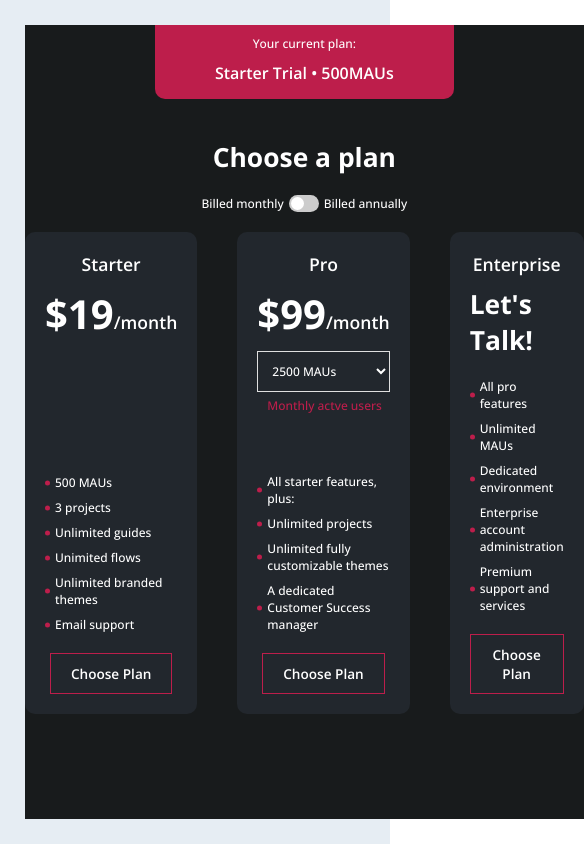
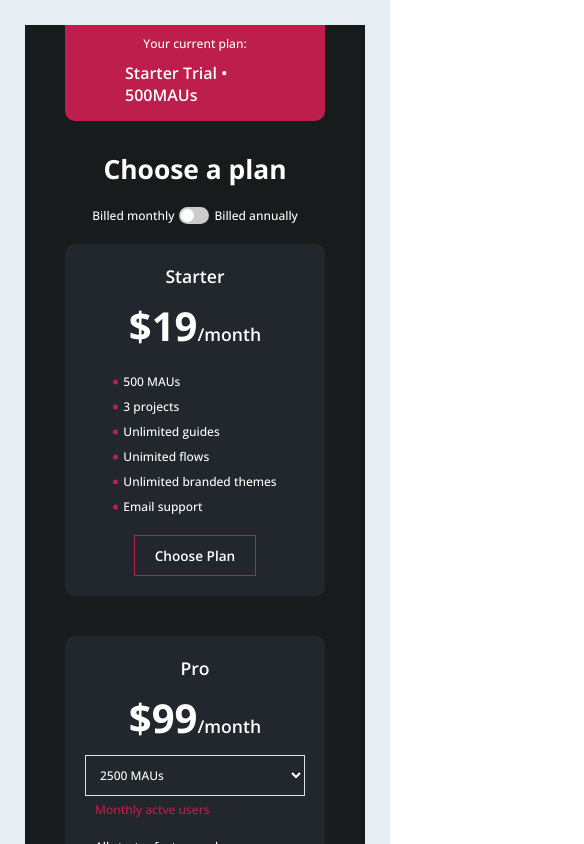
Before and after one commit to githubarj/docker-task, a React (Vite) app: page / in a window 390 px wide. Shown: the top 844 px of the page, 584 px wide, since content can reach past the window. Built offline with nearby package versions, Linux system fonts and the light colour scheme.

Commit message:
worked on the responsiveness of the landing page

```diff
--- a/src/App.css
+++ b/src/App.css
@@ -1,5 +1,5 @@
 .app-container {
   padding: 25px;
   display: flex;
-  height: 100%;
+  min-height: 100vh;
 }
--- a/src/Components/LandingPage/landingPage.css
+++ b/src/Components/LandingPage/landingPage.css
@@ -2,9 +2,10 @@
   background-color: var(--secondary-color);
   flex-grow: 1;
   display: flex;
+  gap: 30px;
   flex-direction: column;
-  gap: 40px;
   align-items: center;
+  padding: 0 40px 20px 40px;
 }
 
 /* Landing page header styling */
@@ -39,6 +40,8 @@
 
 .cards {
   display: flex;
+  width: 100%;
+  flex-wrap: wrap;
   gap: 40px;
 }
 
@@ -52,11 +55,13 @@
 
 .card-container {
   padding: 20px;
+  min-width: 235px;
+  flex-basis: calc(33%);
+  flex: 1;
   display: flex;
   flex-direction: column;
   align-items: center;
   gap: 20px;
-  flex: 1 1 auto;
   background-color: var(--card-color);
   border-radius: 10px;
 }
--- a/src/index.css
+++ b/src/index.css
@@ -7,8 +7,7 @@
 }
 
 #root {
-  height: 100vh;
-  width: 100vw;
+  min-height: 100vh;
   background: var(--primary-color);
 }
 
```
